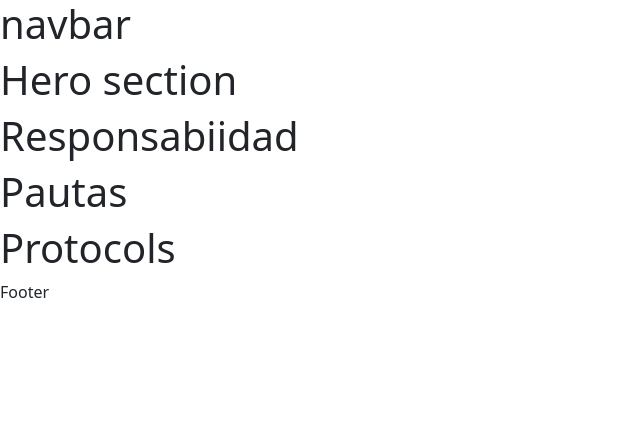
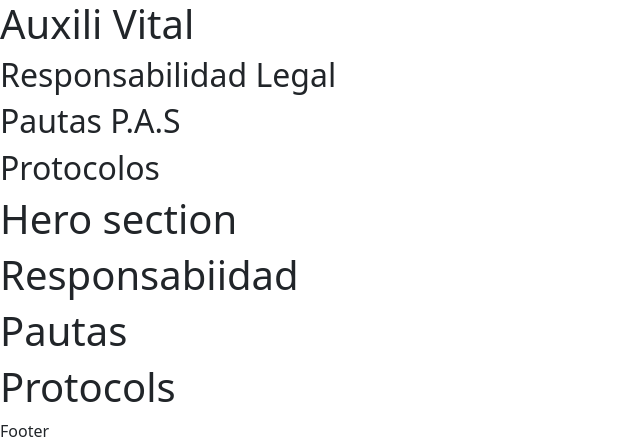
Before and after one commit to mikeGit147/Auxili_vital, a PHP site: page / in a window 1280 px wide. Shown: the top 441 px of the page, without its empty margins (0-640 px from the left). Run offline with PHP 8.4, Linux system fonts and the light colour scheme.

Commit message:
preparo-titulos y secciones

```diff
--- a/sections/navbar.php
+++ b/sections/navbar.php
@@ -1 +1,9 @@
-<h1>navbar</h1>
+
+<div>
+    <h1>Auxili Vital</h1>
+</div>
+<div>
+    <h2>Responsabilidad Legal</h2>
+    <h2>Pautas P.A.S</h2>
+    <h2>Protocolos</h2>
+</div>
```
